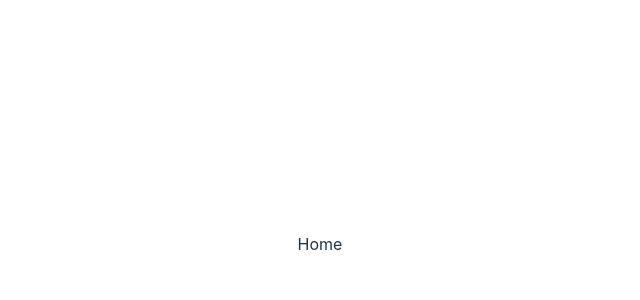
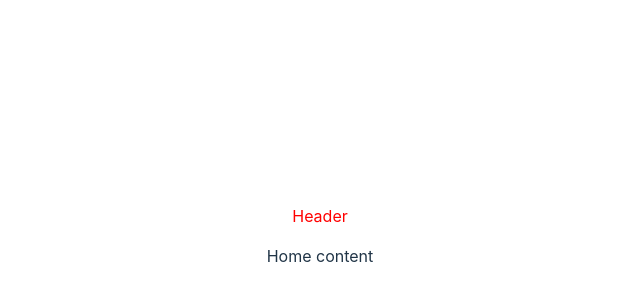
Before and after one commit to MrJouts/u-react-the-complete-guide, a React (Vite) app in the folder food-delivery-app/: page / in a window 1280 px wide. Shown: the part 156-456 px from the top of the page, without its empty margins (320-960 px from the left). Built offline with nearby package versions, Linux system fonts and the light colour scheme.

Commit message:
added Header component

```diff
--- a/food-delivery-app/package.json
+++ b/food-delivery-app/package.json
@@ -16,6 +16,7 @@
     "@types/react": "^18.0.17",
     "@types/react-dom": "^18.0.6",
     "@vitejs/plugin-react": "^2.1.0",
+    "sass": "^1.55.0",
     "typescript": "^4.6.4",
     "vite": "^3.1.0"
   }
--- /dev/null
+++ b/food-delivery-app/src/components/Header/Header.module.scss
@@ -0,0 +1,3 @@
+.header {
+  color: red;
+}
--- /dev/null
+++ b/food-delivery-app/src/components/Header/Header.tsx
@@ -0,0 +1,7 @@
+import classes from "./Header.module.scss";
+
+const Header = () => {
+  return <div className={classes.header}>Header</div>;
+};
+
+export default Header;
--- a/food-delivery-app/src/pages/Home.tsx
+++ b/food-delivery-app/src/pages/Home.tsx
@@ -1,5 +1,12 @@
+import Header from "../components/Header/Header";
+
 const Home = () => {
-  return <div>Home</div>;
+  return (
+    <div>
+      <Header />
+      <p>Home content</p>
+    </div>
+  );
 };
 
 export default Home;
```
Also changed, not shown: 1 other file (tests, documents, lock files or other folders).
